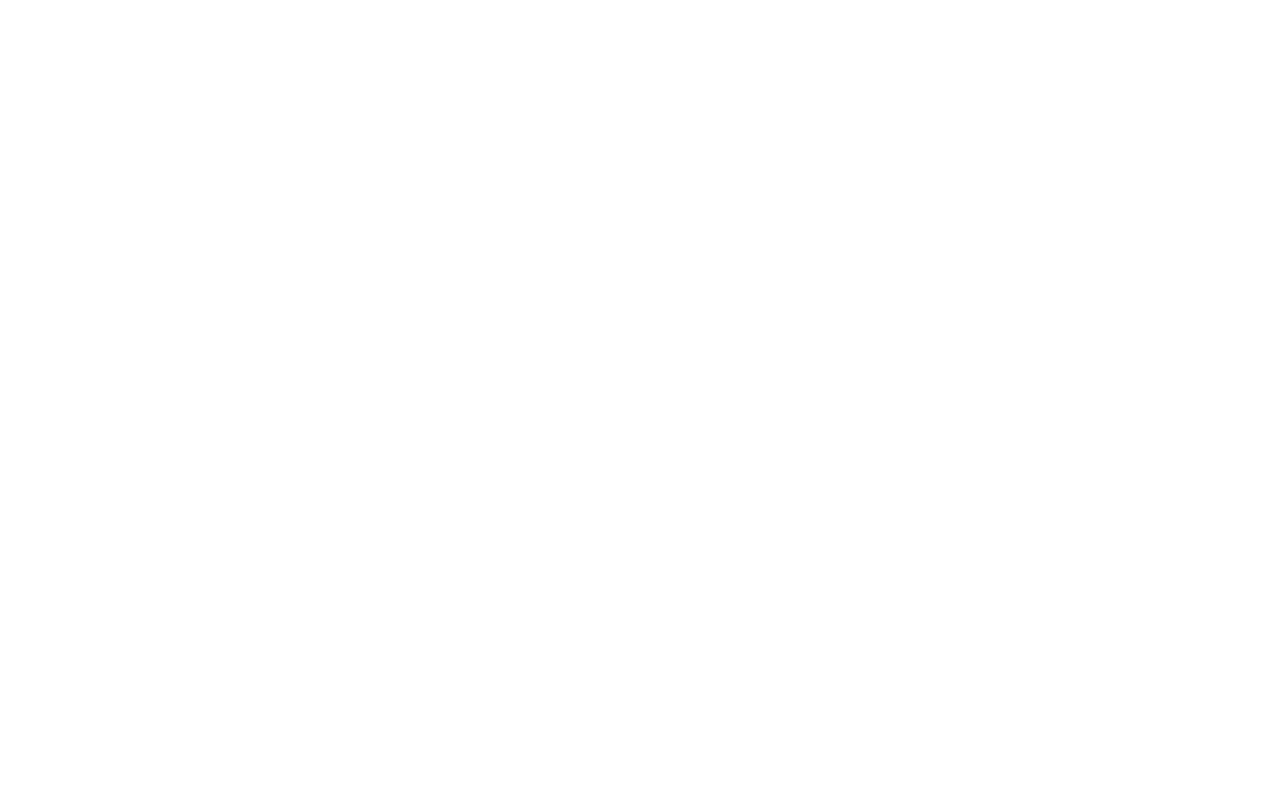
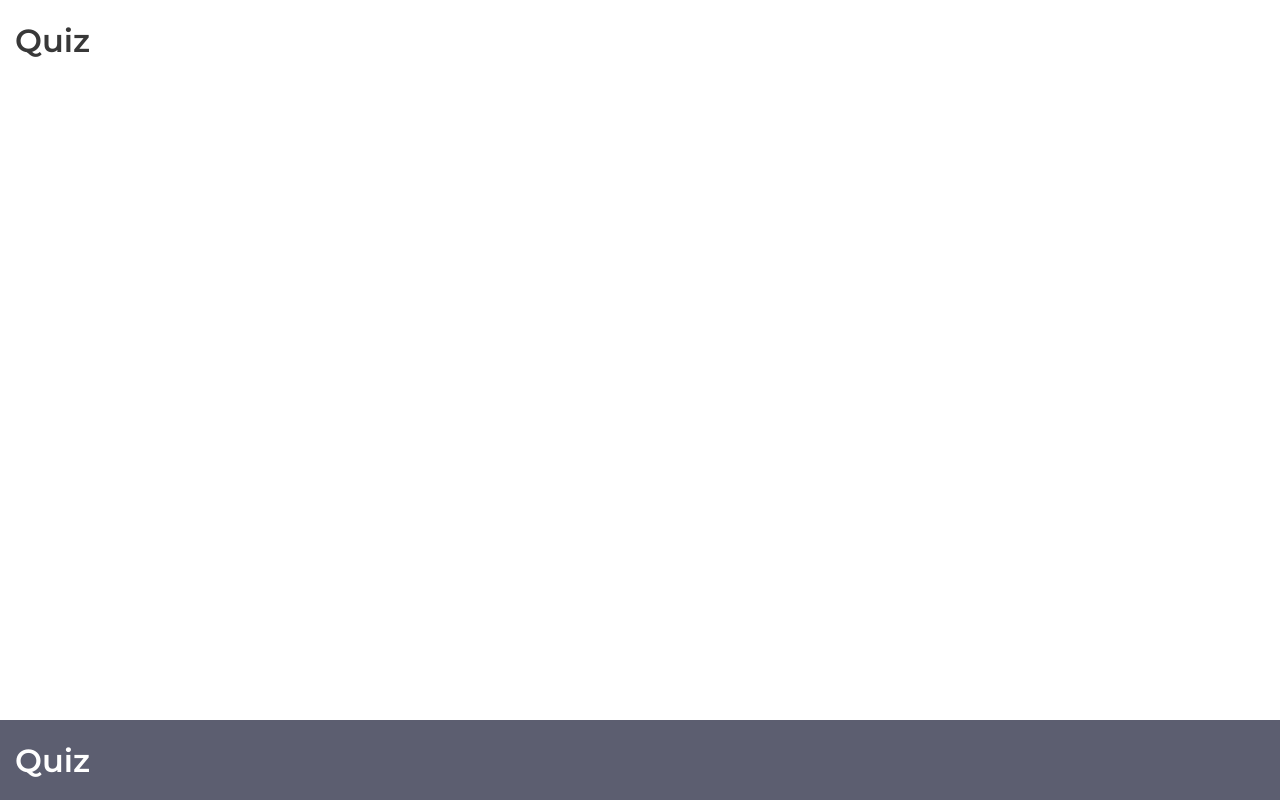
Before and after one commit to maksim4k1/Quiz, a React (Create React App) app: page / in a window 1280 px wide. Built offline with nearby package versions, Linux system fonts and the light colour scheme.

Commit message:
created Header and Footer UI components

```diff
--- a/package.json
+++ b/package.json
@@ -6,6 +6,7 @@
     "@testing-library/jest-dom": "^5.15.0",
     "@testing-library/react": "^11.2.7",
     "@testing-library/user-event": "^12.8.3",
+    "node-sass": "^6.0.1",
     "react": "^17.0.2",
     "react-dom": "^17.0.2",
     "react-redux": "^7.2.6",
@@ -40,5 +41,8 @@
       "last 1 firefox version",
       "last 1 safari version"
     ]
+  },
+  "devDependencies": {
+    "sass": "^1.43.5"
   }
 }
--- a/src/App.js
+++ b/src/App.js
@@ -1,10 +1,14 @@
 import AppRoutes from './components/AppRoutes';
+import Footer from './components/UI/Footer';
+import Header from './components/UI/Header';
 import './styles/App.scss';
 
 function App() {
   return (
     <div className="App">
+      <Header/>
       <AppRoutes/>
+      <Footer/>
     </div>
   );
 }
--- /dev/null
+++ b/src/components/UI/Footer/index.jsx
@@ -0,0 +1,33 @@
+import React from "react";
+import { NavLink } from "react-router-dom";
+import styled from "styled-components";
+
+const FooterElement = styled.footer`
+  width: 100%;
+  height: 80px;
+  margin: auto 0 0;
+  background: var(--color-darkblue);
+`;
+const Container = styled.div`
+  height: 100%;
+  display: flex;
+  align-items: center;
+  justify-content: space-between;
+`;
+const Logo = styled(NavLink)`
+  color: var(--color-white);
+  font-size: 32px;
+  font-weight: 600;
+`;
+
+function Footer () {
+  return(
+    <FooterElement>
+      <Container className="large_container">
+        <Logo to="/">Quiz</Logo>
+      </Container>
+    </FooterElement>
+  );
+}
+
+export default Footer;
--- /dev/null
+++ b/src/components/UI/Header/index.jsx
@@ -0,0 +1,32 @@
+import React from "react";
+import { NavLink } from "react-router-dom";
+import styled from "styled-components";
+
+const HeaderElement = styled.header`
+  width: 100%;
+  height: 80px;
+  background: var(--color-white);
+`;
+const Container = styled.div`
+  height: 100%;
+  display: flex;
+  align-items: center;
+  justify-content: space-between;
+`;
+const Logo = styled(NavLink)`
+  color: var(--color-black);
+  font-size: 32px;
+  font-weight: 600;
+`;
+
+function Header () {
+  return(
+    <HeaderElement>
+      <Container className="large_container">
+        <Logo to="/">Quiz</Logo>
+      </Container>
+    </HeaderElement>
+  );
+}
+
+export default Header;
--- a/src/styles/App.scss
+++ b/src/styles/App.scss
@@ -3,7 +3,6 @@
   width: 100%;
   margin: 0 auto;
   padding: 0 15px;
-  box-sizing: initial;
 }
 .container{
   max-width: 1056px;
@@ -20,3 +19,9 @@
     color: var(--color-red);
   }
 }
+
+.App{
+  min-height: 100vh;
+  display: flex;
+  flex-flow: column;
+}
--- a/src/utils/routes.js
+++ b/src/utils/routes.js
@@ -10,6 +10,6 @@
 ];
 
 export const generalRoutes = [
-  {path: "/", component: Main, exact: true},
-  {path: "/error/404", component: Error404, exact: true},
+  {path: "/", element: <Main/>, exact: true},
+  {path: "/error/404", element: <Error404/>, exact: true},
 ];
```
Also changed, not shown: 1 other file (tests, documents, lock files or other folders).
